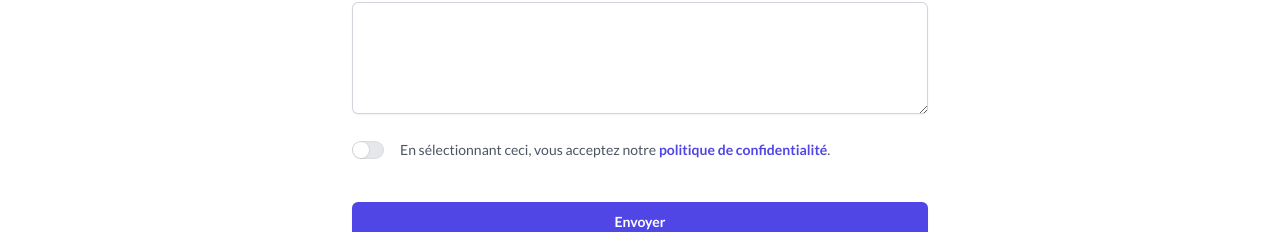
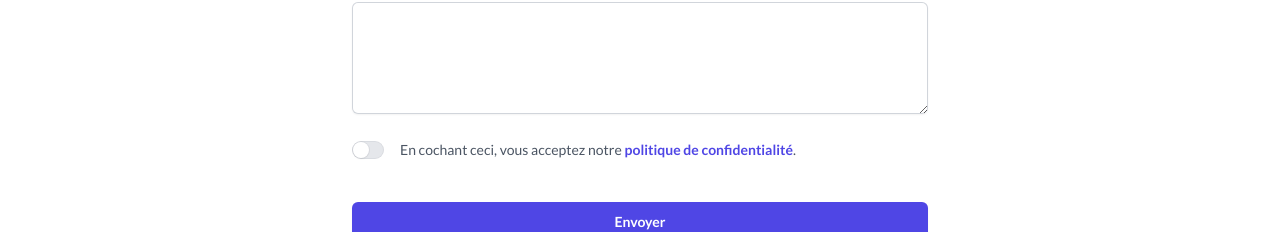
Before and after one commit to Daval-Stock/daval-stock-app, a React (Vite) app in the folder frontend/: page /Contact in a window 1280 px wide. Shown: the part 712-944 px from the top of the page. Built offline with nearby package versions, Linux system fonts and the light colour scheme.

Commit message:
Adding Contact component

```diff
--- a/frontend/src/Components/Contact/Contact.jsx
+++ b/frontend/src/Components/Contact/Contact.jsx
@@ -1,5 +1,4 @@
 import { useState } from 'react'
-import { ChevronDownIcon } from '@heroicons/react/20/solid'
 import { Switch } from '@headlessui/react'
 import Navbar from '../Navbar/Navbar'
 
@@ -199,7 +198,7 @@ export default function Contact() {
               </Switch>
             </div>
             <Switch.Label className="text-sm leading-6 text-gray-600">
-            En sélectionnant ceci, vous acceptez notre{' '}
+            En cochant ceci, vous acceptez notre{' '}
               <a href="#" className="font-semibold text-indigo-600">
               politique de&nbsp;confidentialité
               </a>
```
